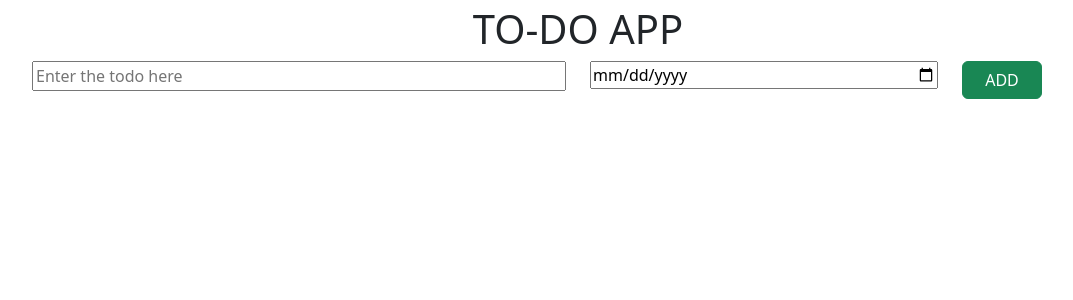
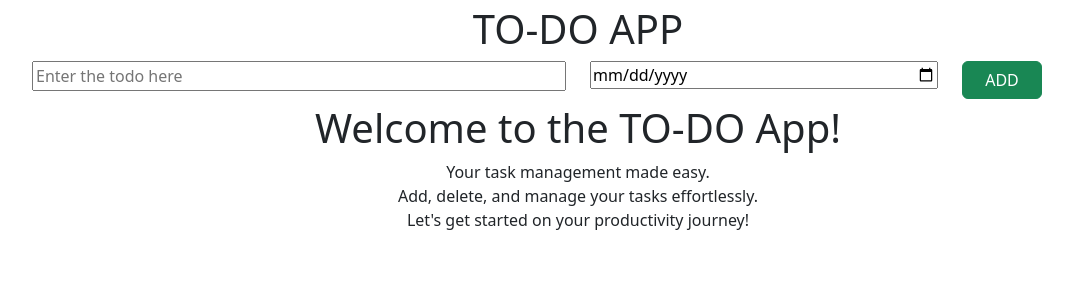
Before and after one commit to Hemant-dbit/React-Projects, a React (Vite) app in the folder TO-DO APP/: page / in a window 1280 px wide. Shown: the top 300 px of the page, without its empty margins (62-1135 px from the left). Built offline with nearby package versions, Linux system fonts and the light colour scheme.

Commit message:
Added welcome message in todo

```diff
--- a/TO-DO APP/src/App.jsx
+++ b/TO-DO APP/src/App.jsx
@@ -4,6 +4,7 @@ import ToDoItem from "./components/ToDoItem";
 import TodoItems from "./components/ToDoItems";
 import "./App.css";
 import { useState } from "react";
+import WelcomeMessage from "./components/WelcomeMessage";
 
 function App() {
   const [todoItems , setTodoItems] = useState([]);
@@ -27,6 +28,7 @@ function App() {
     <div className="to-do container">
       <AppName></AppName>
       <ToDoName onNewItem={handleNewItem}></ToDoName>
+      {todoItems.length === 0 && <WelcomeMessage></WelcomeMessage>}
       <TodoItems
         todoItems={todoItems}
         onDeleteClick={handleDeleteItem}
--- /dev/null
+++ b/TO-DO APP/src/components/WelcomeMessage.jsx
@@ -0,0 +1,18 @@
+const WelcomeMessage = () => {
+  return (
+    <div className="welcome-message">
+      <center>
+      <h1>Welcome to the TO-DO App!</h1>
+      <p>Your task management made easy.
+        <br />
+        Add, delete, and manage your tasks effortlessly.
+        <br />
+        Let's get started on your productivity journey!
+      </p>
+      </center>
+
+    </div>
+  );
+}
+
+export default WelcomeMessage;
```
